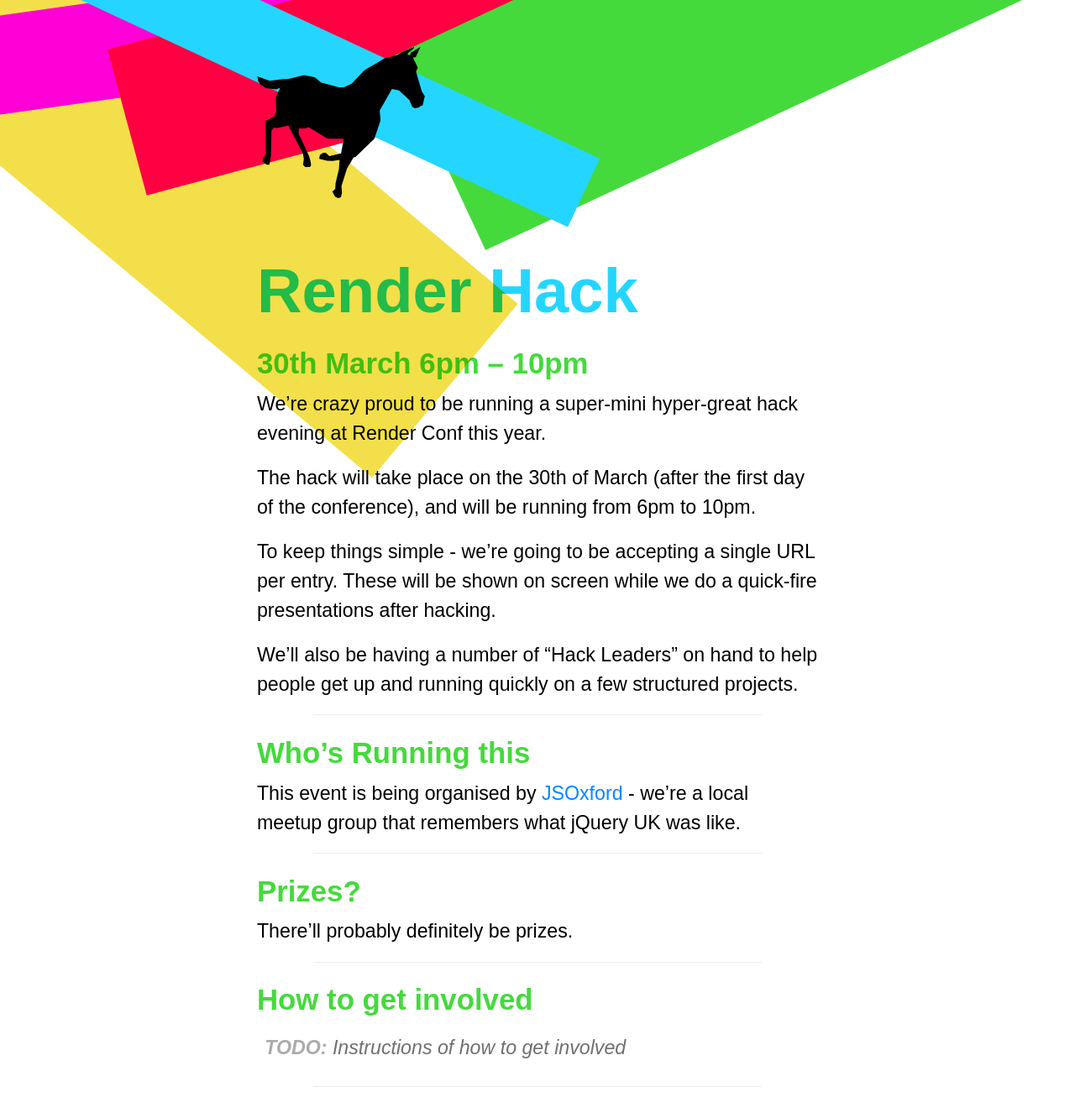
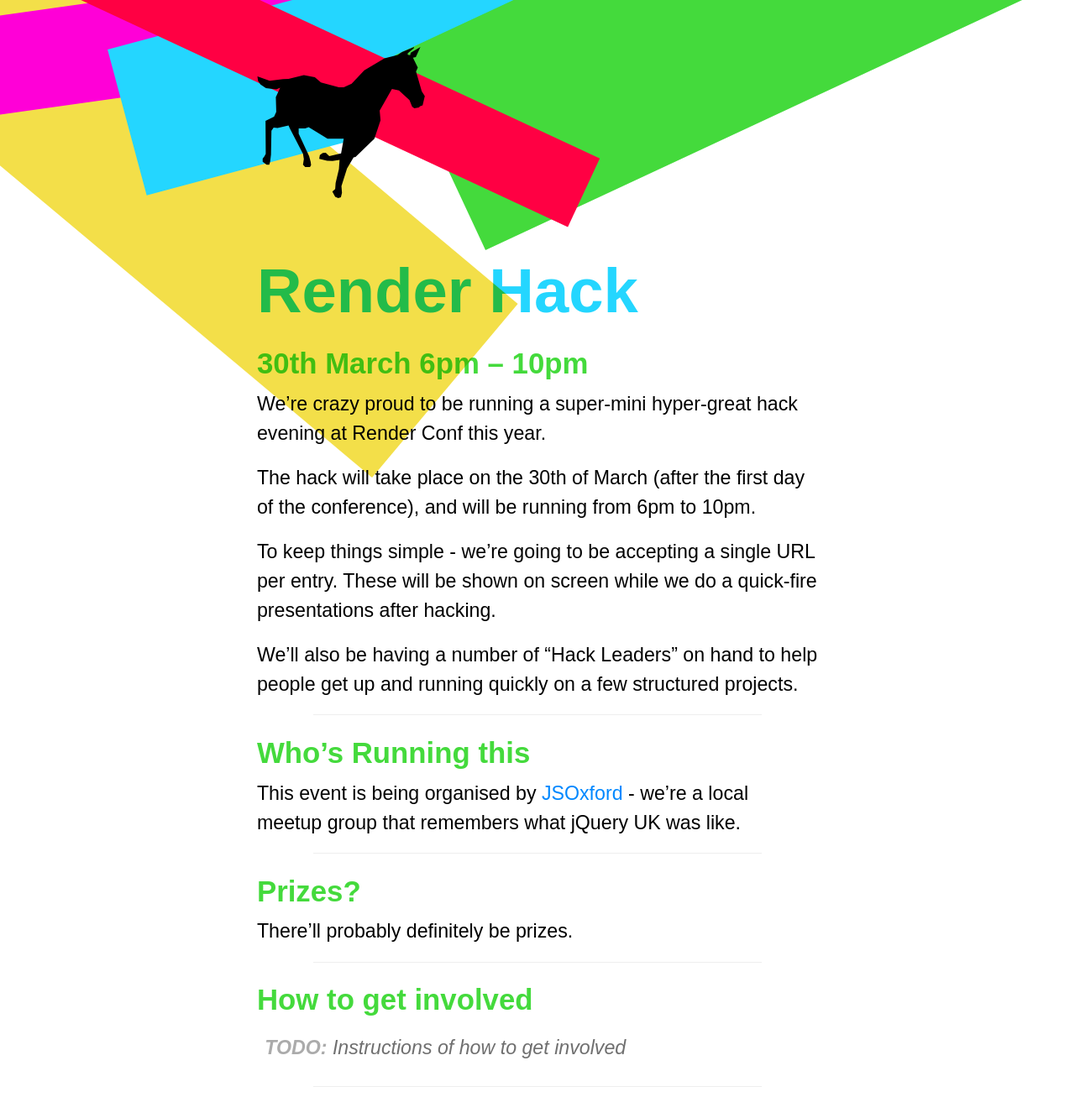
Before and after one commit to jsoxford/hack, a Jekyll site: the page built from index.md, in a window 1280 px wide. Shown: the whole page at 84% size. Built offline with Jekyll 4.4.1, drawn with Linux system fonts in a browser that asks for light colours; our own code applies the rules of GitHub Pages for plain Markdown files.

Commit message:
Refactor lines styles and swap some colours around

```diff
--- a/_layouts/default.html
+++ b/_layouts/default.html
@@ -10,7 +10,7 @@
 
     {% include svg.html file="horse" %}
 
-    <div id="bars"><span></span><span></span><span></span><span></span><span></span></div>
+    <div class="bars"><span></span><span></span><span></span><span></span><span></span></div>
 
     <main>
       {{content}}
--- a/assets/style.scss
+++ b/assets/style.scss
@@ -100,49 +100,45 @@
 }
 
 
-// I know this could be nicer, but it's a hack
-// and so, yeah?
-
-#bars span {
+.bars {
+  span {
     display: block;
     width: 100vw;
     position: fixed;
-  background: #fc0;
+    background: $yellow;
     top:0;
     left:0;
     z-index: -1;
     transition: .3s;
-}
 
-#bars span:nth-child(1) {
+    &:nth-child(1) {
       transform: rotate(40deg) translate(-40%, 120%);
       background: $yellow;
       height: 30vh;
       position: absolute;
     }
 
-#bars span:nth-child(2) {
+    &:nth-child(2) {
       transform: rotate(-8deg) translate(-20%, -60%);
       background: $pink;
       height: 13vh;
     }
-
-#bars span:nth-child(3) {
+    &:nth-child(3) {
       transform: rotate(-15deg) translate(20%);
-  background: $red;
+      background: $cyan;
       height: 20vmin;
       width: 80vmin;
       position: absolute;
     }
-
-#bars span:nth-child(4) {
+    &:nth-child(4) {
       transform: rotate(-25deg) translate(40%);
       background: $green;
       height: 20vmax;
     }
-
-#bars span:nth-child(5) {
+    &:nth-child(5) {
       transform: rotate(25deg) translate(-40%, 160%);
-  background: $cyan;
+      background: $red;
       height: 10vmin;
     }
+  }
+}
```
Lines whose indentation alone changed are shown as unchanged.
